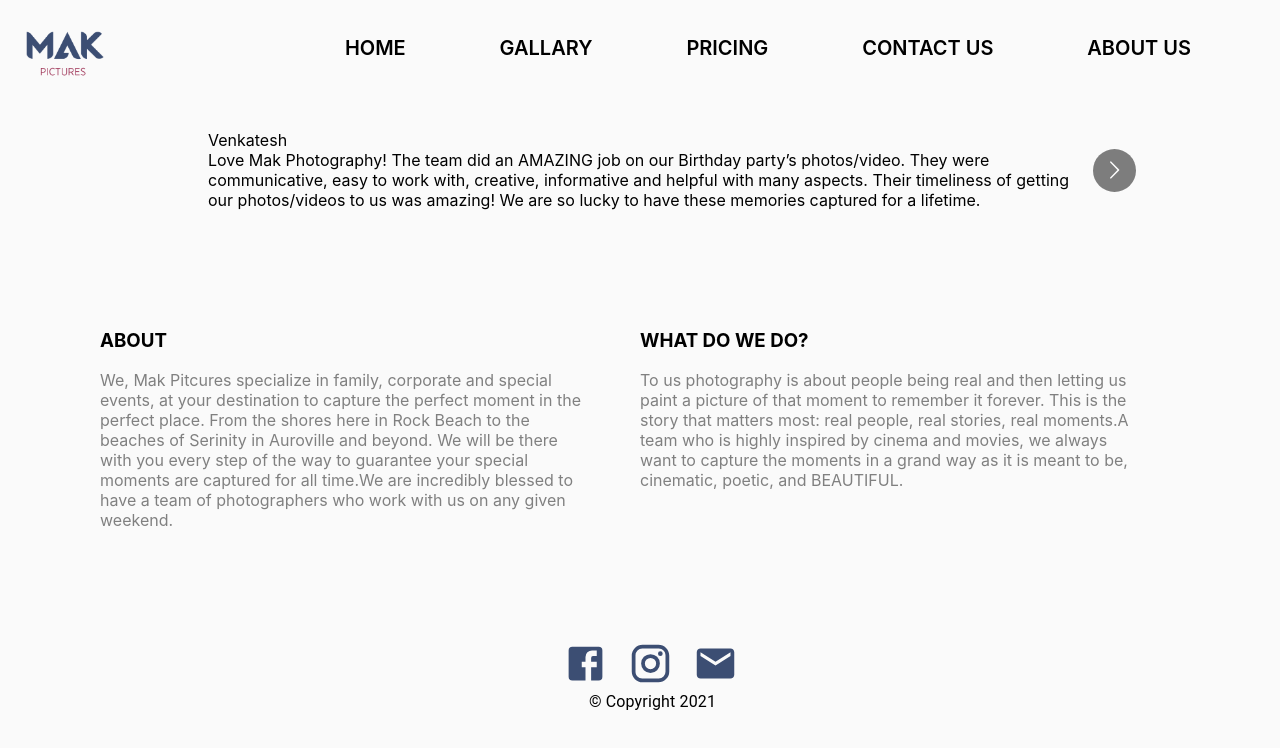
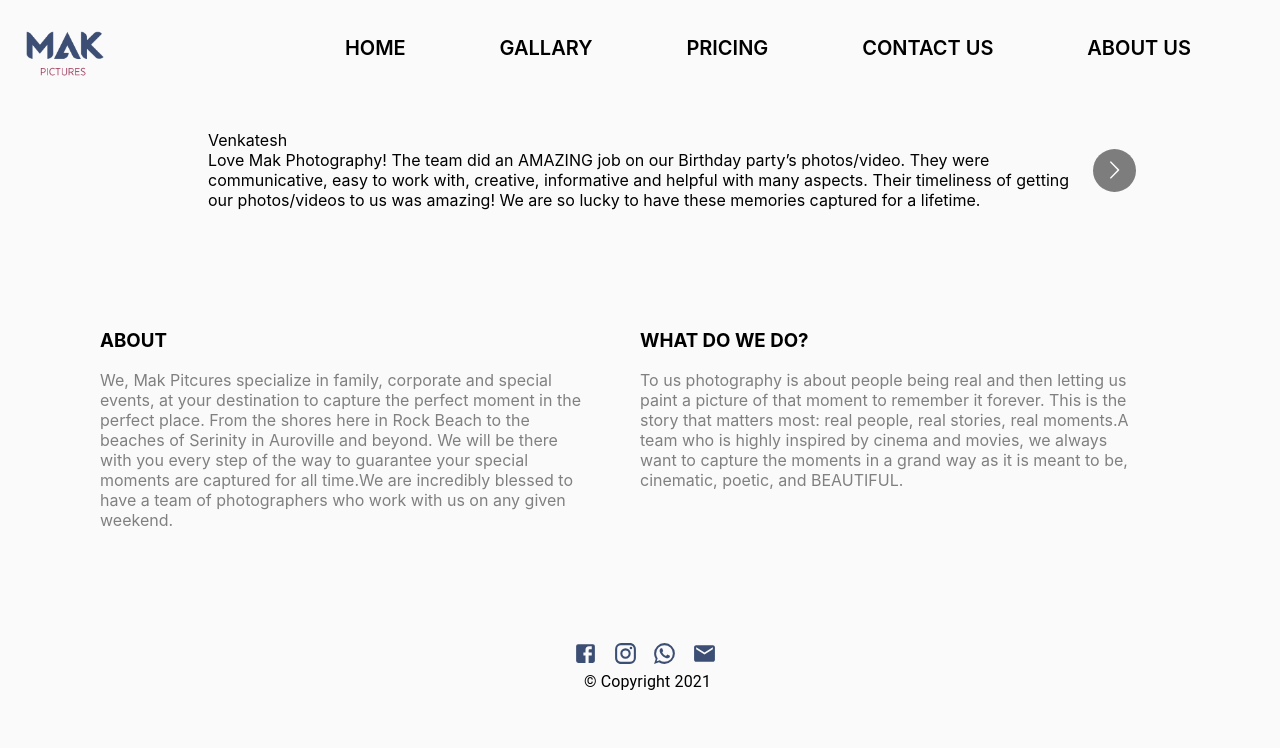
Before and after one commit to venkateshraj499/Mak-studios, a React (Create React App) app: page /about in a window 1280 px wide. Shown: the top 748 px of the page. Built offline with nearby package versions, Linux system fonts and the light colour scheme.

Commit message:
fixes in about us- footer(links added)

```diff
--- a/src/Components/Common/FooterContact.jsx
+++ b/src/Components/Common/FooterContact.jsx
@@ -3,6 +3,7 @@ import { makeStyles, Typography } from "@material-ui/core";
 import InstagramIcon from '@mui/icons-material/Instagram';
 import FacebookIcon from '@mui/icons-material/Facebook';
 import EmailIcon from '@mui/icons-material/Email';
+import WhatsAppIcon from "@mui/icons-material/WhatsApp";
 
 
 
@@ -13,15 +14,18 @@ const useStyles = makeStyles((theme) => ({
   },
 
   Icon:{
-      paddingLeft:"20px",
+      paddingLeft:"10px",
       color:"#3c4e73 !important",
-      fontSize:"45px !important",
+      fontSize:"25px !important",
       paddingTop:"95px",
       PaddingBottom:"40px"
   },
   copyright:{
-    paddingLeft:"25px",
+    paddingLeft:"15px",
     paddingBottom:"80px"
+  },
+  link:{
+    textDecoration:"none"
   }
 
 
@@ -33,13 +37,16 @@ function FooterContact() {
     <div className={classes.container}>
 
 
-         <FacebookIcon  className={classes.Icon}/>
-         <InstagramIcon  className={classes.Icon}/>
+    <a href="https://www.facebook.com/mohan.vijay.1023" className={classes.link} ><FacebookIcon  className={classes.Icon}/> </a>
 
-         <EmailIcon  className={classes.Icon}/>
+     <a href="https://instagram.com/_mohan_mak_?utm_medium=copy_link" className={classes.link}><InstagramIcon  className={classes.Icon}/> </a>
+
+     <a href="https://www.youtube.com" className={classes.link}><WhatsAppIcon  className={classes.Icon}/> </a>
+
+     <a href="Mohanvhss@gmail.com" className={classes.link}><EmailIcon  className={classes.Icon}/> </a>
          <br></br>
 
-         <Typography variant="body1" className={classes.copyright}> &copy; Copyright 2021</Typography>
+     <Typography variant="body1" className={classes.copyright}> &copy; Copyright 2021</Typography>
 
 
 
```
